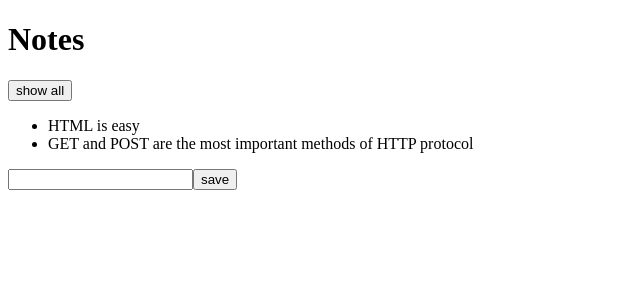
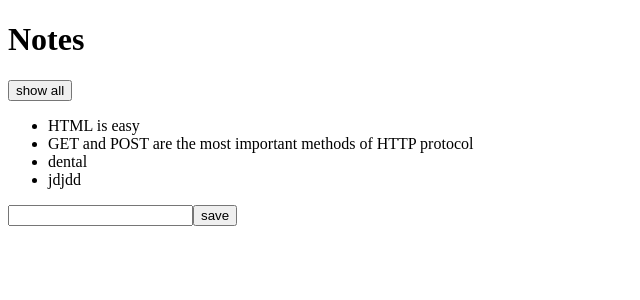
Before and after one commit to Amutha37/part2-notes, a React (Create React App) app: page / in a window 1280 px wide. Shown: the top 300 px of the page, without its empty margins (0-640 px from the left). Built offline with nearby package versions, Linux system fonts and the light colour scheme; data requests are answered from the project's data file.

Commit message:
add notes resource object to server using HTTP POST.

```diff
--- a/db.json
+++ b/db.json
@@ -17,6 +17,30 @@
       "content": "GET and POST are the most important methods of HTTP protocol",
       "date": "2019-05-30T19:20:14.298Z",
       "important": true
+    },
+    {
+      "id": 4
+    },
+    {
+      "id": 5
+    },
+    {
+      "content": "dental",
+      "date": "2021-08-02T03:52:45.266Z",
+      "important": true,
+      "id": 6
+    },
+    {
+      "content": "office",
+      "date": "2021-08-02T04:06:24.551Z",
+      "important": false,
+      "id": 7
+    },
+    {
+      "content": "jdjdd",
+      "date": "2021-08-02T04:07:13.626Z",
+      "important": true,
+      "id": 8
     }
   ]
 }
--- a/src/App.js
+++ b/src/App.js
@@ -29,9 +29,15 @@ const App = () => {
       important: Math.random() > 0.5,
       id: notes.length + 1,
     }
-
-    setNotes(notes.concat(noteObject))
+    axios
+    .post('http://localhost:3001/notes', noteObject)
+    .then(response => {
+      console.log(response)
+      setNotes(notes.concat(response.data))
     setNewNote('')
+    })
+    // setNotes(notes.concat(noteObject))
+    // setNewNote('')
   }
 
   const handleNoteChange = (event) => {
```
Also changed, not shown: 2 other files (tests, documents, lock files or other folders).
